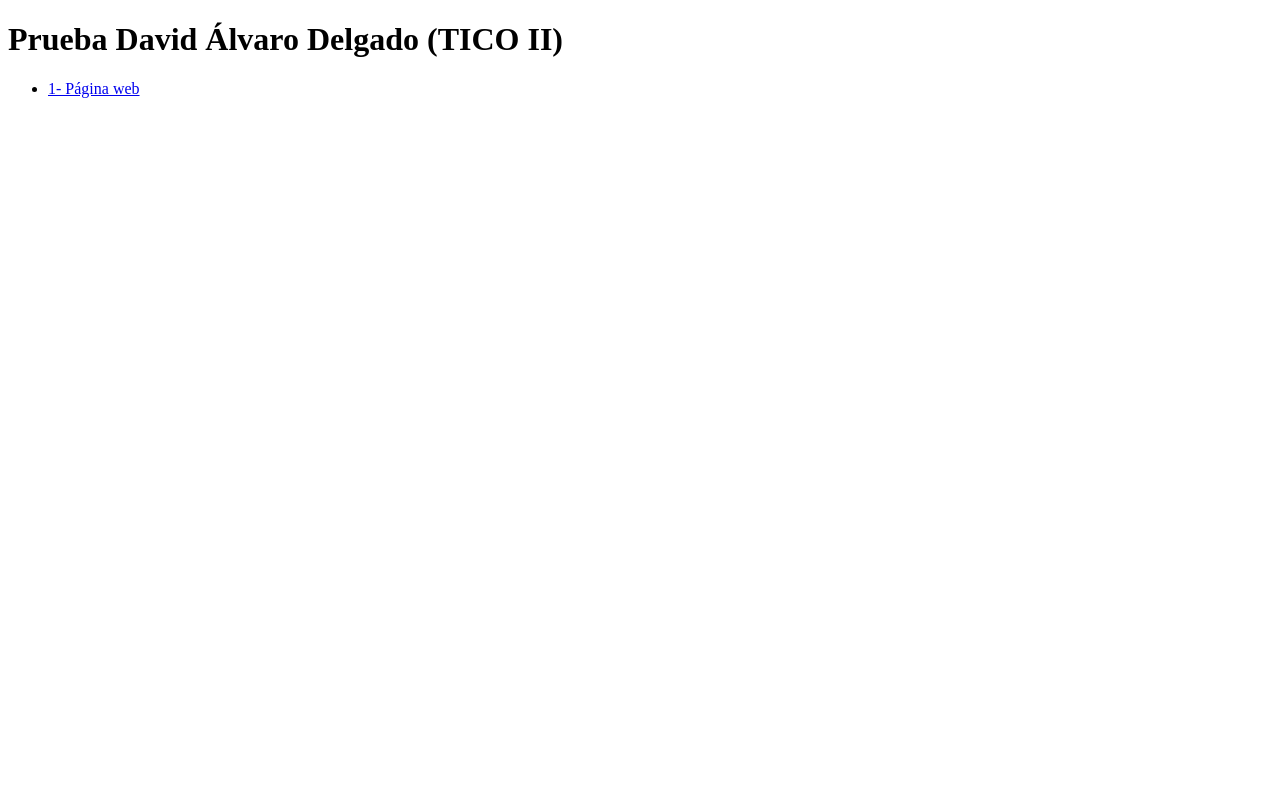
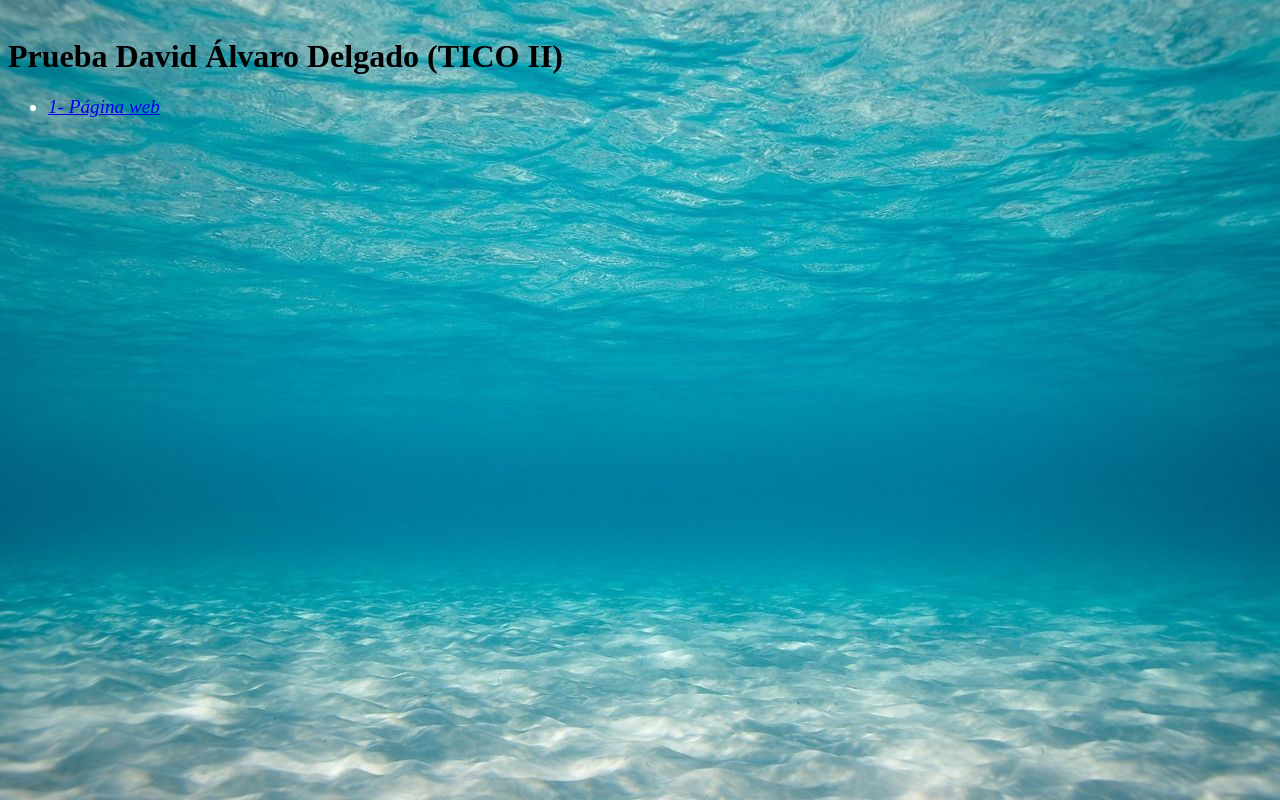
Before and after one commit to DavidAlvaro6/DavidAlvaro6.github.io, a plain HTML site: page index.html in a window 1280 px wide. Drawn offline with Linux system fonts and the light colour scheme; files that its build step writes are made by us from their sources; files whose address does not match are found by name.

Commit message:
Update index.html

```diff
--- a/index.html
+++ b/index.html
@@ -5,7 +5,7 @@
     <meta http-equiv="X-UA-Compatible" content="IE=edge">
     <meta name="viewport" content="width=device-width, initial-scale=1.0">
     <title>Examen Tico David Álvaro Delgado (TICO II)</title>
-    <link rel="stylesheet" href="estilos/estilos.css">
+    <link rel="stylesheet" href="Examentico/style.css">
 </head>
 <body>
     <h1>Prueba David Álvaro Delgado (TICO II)</h1>
```
